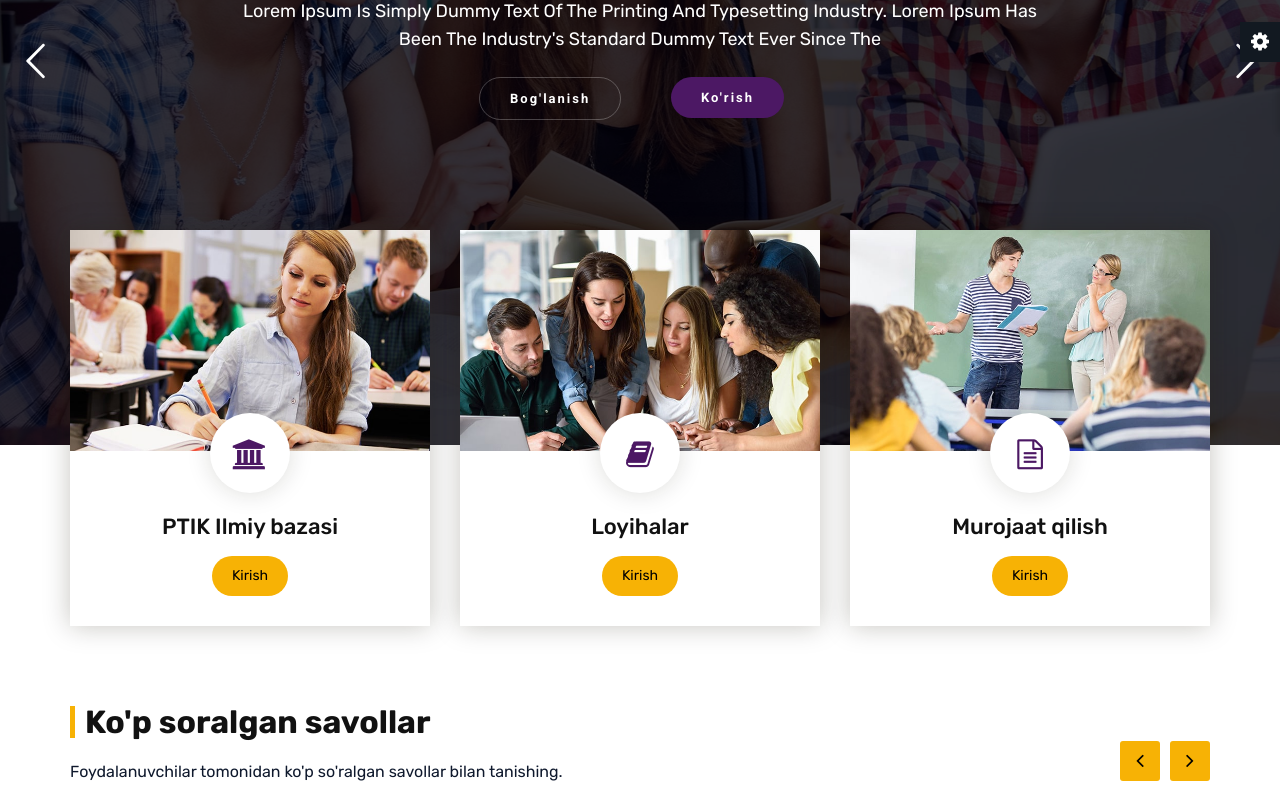
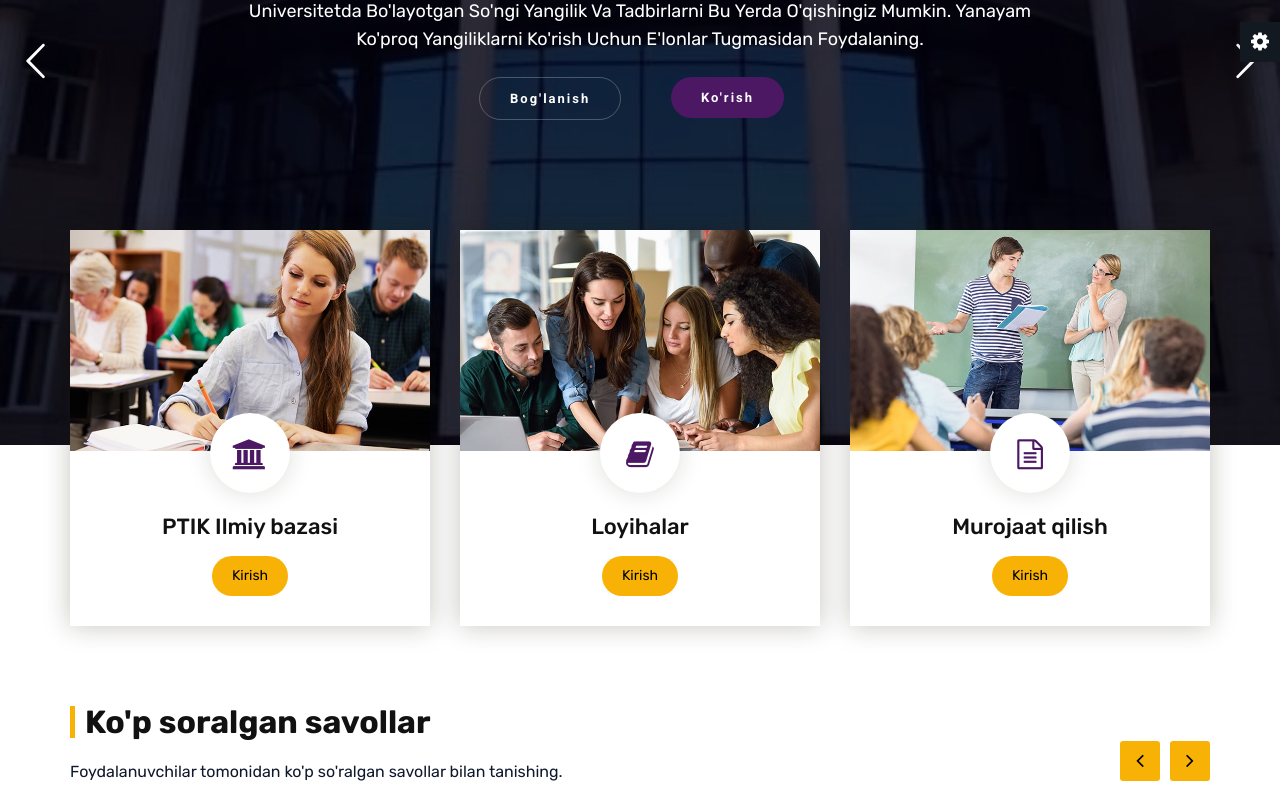
Before and after one commit to JahongirHakimjonov/UniversityFrontend, a plain HTML site: page index.html in a window 1280 px wide. Shown: the part 323-1114 px from the top of the page. Drawn offline with Linux system fonts and the light colour scheme.

Commit message:
part.3 success

```diff
--- a/index.html
+++ b/index.html
@@ -179,7 +179,7 @@
                             data-param9="" data-param10=""
                             data-description="Science says that Women are generally happier">
                             <!-- MAIN IMAGE -->
-                            <img src="assets/images/slider/slide1.jpg" alt=""
+                            <img src="assets/images/banner_chdpu.jpg" alt=""
                                  data-bgposition="center center"
                                  data-bgfit="cover"
                                  data-bgrepeat="no-repeat"
@@ -271,8 +271,8 @@
                                  data-paddingbottom="[0,0,0,0]"
                                  data-paddingleft="[0,0,0,0]"
                                  style="z-index: 7; text-transform:capitalize; white-space: unset; color:#fff; font-family:rubik; font-size:18px; line-height:28px; font-weight:400;">
-                                Lorem Ipsum is simply dummy text of the printing and typesetting industry. Lorem Ipsum
-                                has been the industry's standard dummy text ever since the
+                                Universitetda bo'layotgan so'ngi yangilik va tadbirlarni bu yerda o'qishingiz mumkin.
+                                Yanayam ko'proq yangiliklarni ko'rish uchun E'lonlar tugmasidan foydalaning.
                             </div>
                             <!-- LAYER NR. 4 -->
                             <div class="tp-caption Newspaper-Button rev-btn "
@@ -326,7 +326,7 @@
                             data-easein="default"
                             data-easeout="default"
                             data-masterspeed="default"
-                            data-thumb="assets/images/slider/slide1.jpg"
+                            data-thumb="assets/images/banner_chdpu.jpg"
                             data-rotate="0"
                             data-fstransition="fade"
                             data-fsmasterspeed="1500"
```
Also changed, not shown: assets/images/banner_chdpu.jpg (added).
